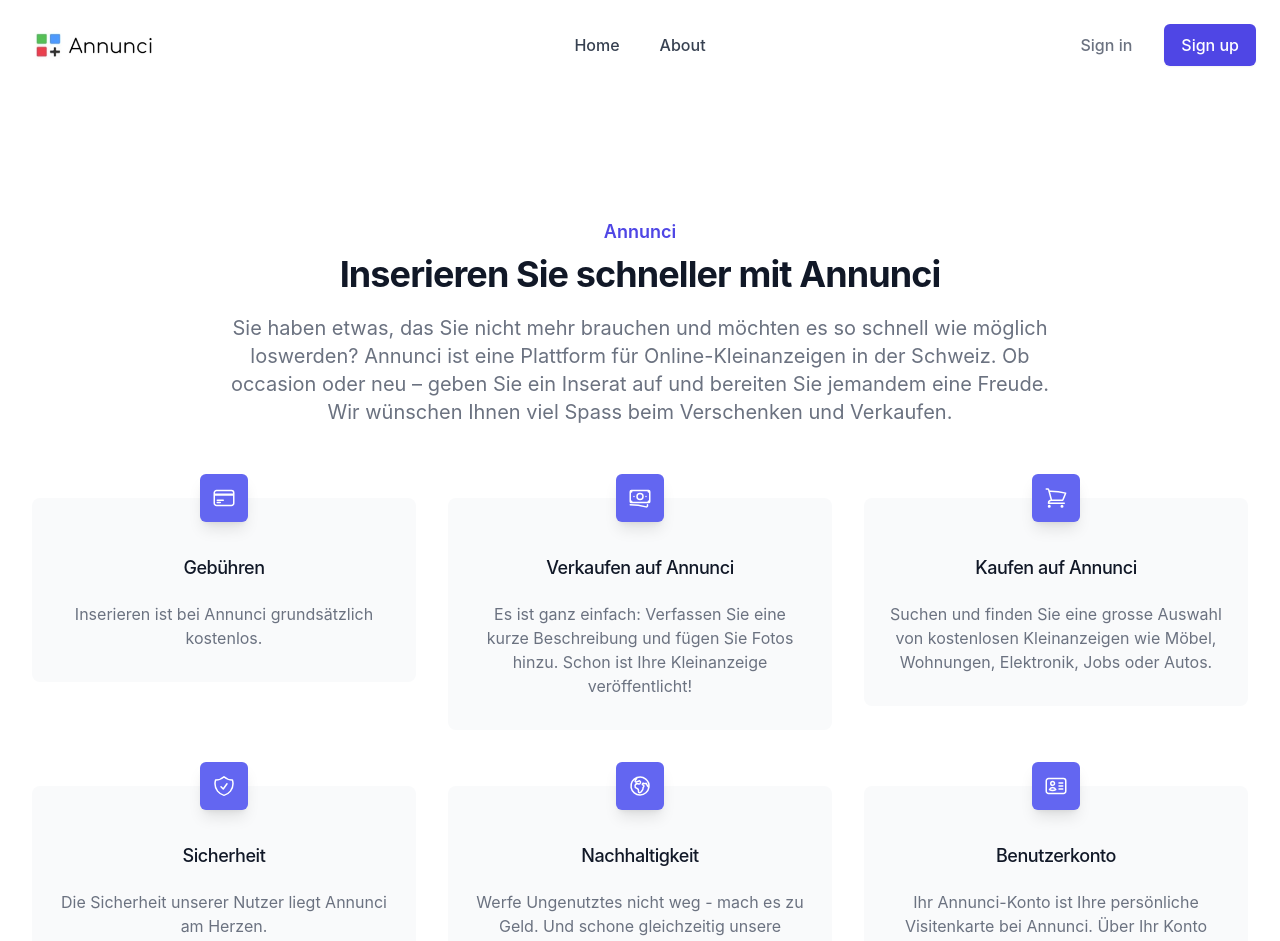
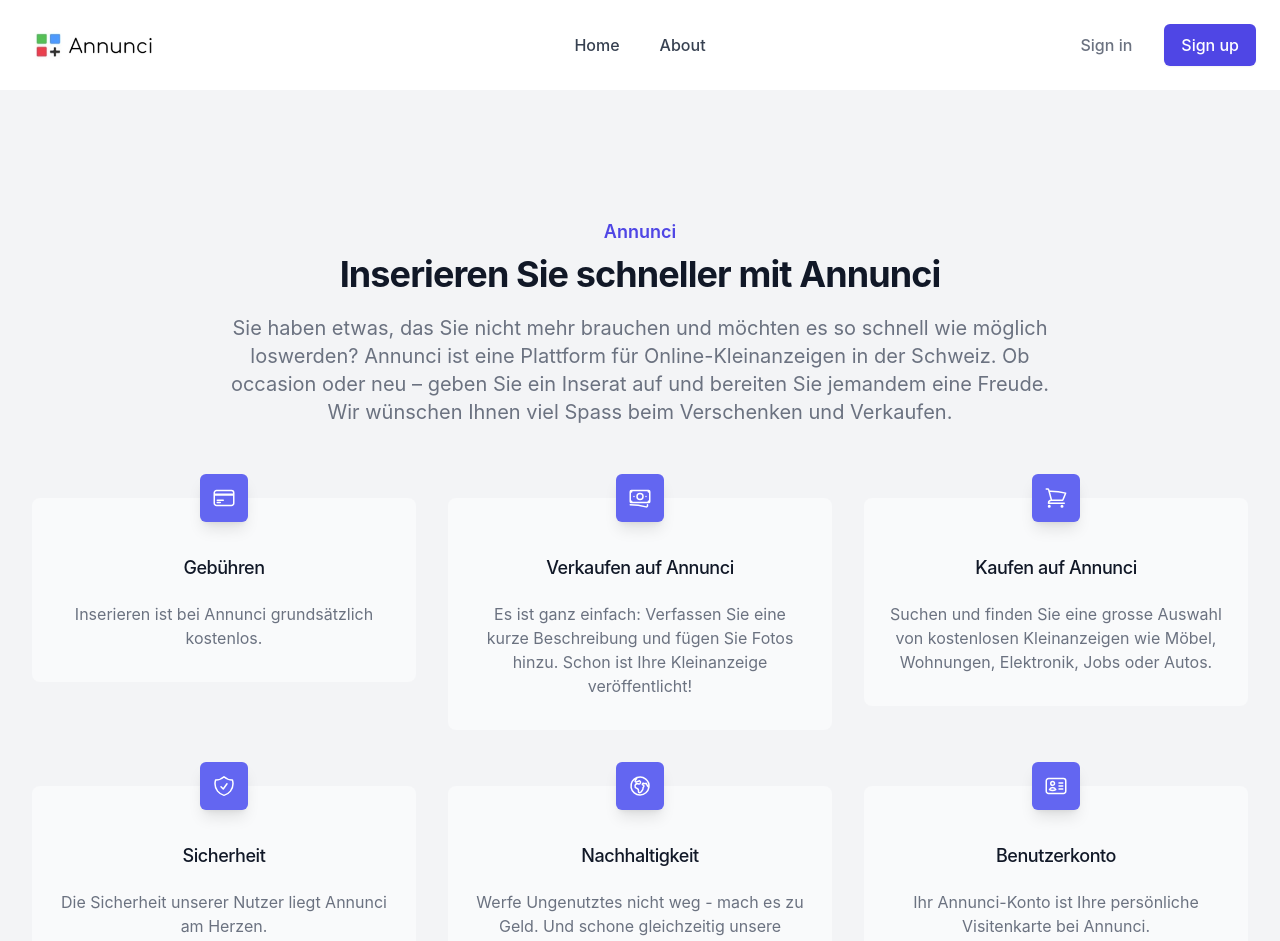
Before and after one commit to iamjhp/Annunci, a React (Create React App) app in the folder client/: page /about in a window 1280 px wide. Shown: the top 941 px of the page. Built offline with nearby package versions, Linux system fonts and the light colour scheme.

Commit message:
Add: adjustment in About

```diff
--- a/client/src/components/About.js
+++ b/client/src/components/About.js
@@ -58,14 +58,14 @@ const features = [
   },
   {
     name: 'Benutzerkonto',
-    description: 'Ihr Annunci-Konto ist Ihre persönliche Visitenkarte bei Annunci. Über Ihr Konto können Sie Inserate erstellen und bearbeiten.',
+    description: 'Ihr Annunci-Konto ist Ihre persönliche Visitenkarte bei Annunci.',
     icon: IdentificationIcon,
   },
 ]
 
 const About = () => {
   return (
-    <div className="relative bg-white py-16 sm:py-24 lg:py-32">
+    <div className="relative bg-gray bg-gray-100 py-16 sm:py-24 lg:py-32">
       <div className="mx-auto max-w-md px-4 text-center sm:max-w-3xl sm:px-6 lg:max-w-7xl lg:px-8">
         <h2 className="text-lg font-semibold text-indigo-600">Annunci</h2>
         <p className="mt-2 text-3xl font-bold tracking-tight text-gray-900 sm:text-4xl">
@@ -95,7 +95,7 @@ const About = () => {
         </div>
       </div>
 
-      <div className="bg-gray-50">
+      <div className="bg-gray-100">
       <div className="mx-auto max-w-7xl py-12 px-4 sm:py-16 sm:px-6 lg:px-8">
         <div className="mx-auto max-w-3xl divide-y-2 divide-gray-200">
           <h2 className="text-center text-3xl font-bold tracking-tight text-gray-900 sm:text-4xl">
--- a/client/src/components/AdForm.js
+++ b/client/src/components/AdForm.js
@@ -53,7 +53,7 @@ const AdForm = () => {
   return (
     <div className="min-h-screen bg-gray-100">
       <main>
-        <div className="min-h-fit mt-12 mx-auto max-w-7xl sm:px-6 lg:px-8">
+        <div className="h-full mt-12 mx-auto max-w-7xl sm:px-6 lg:px-8">
           {/* Ad Content */}
           <div className="px-4 py-8 sm:px-0">
             <div className="h-96 rounded-lg border-gray-200">
```
